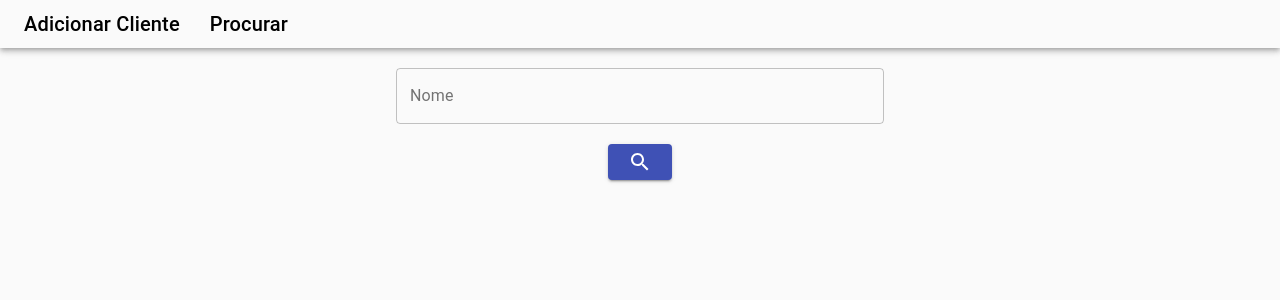
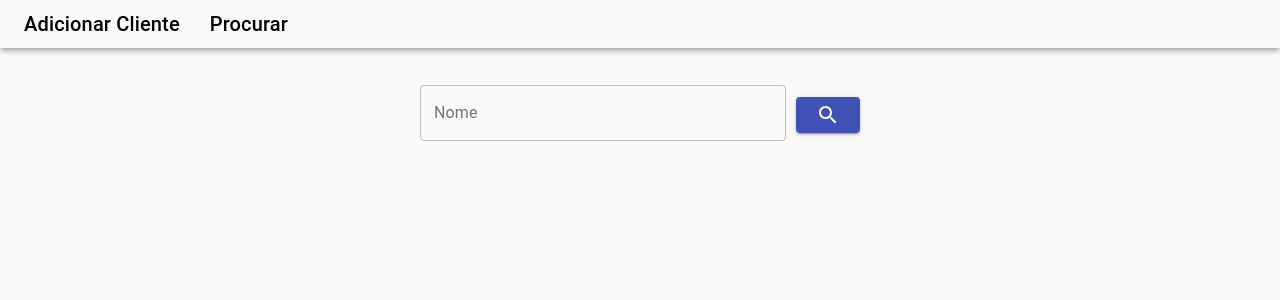
Before and after one commit to PZenha/c-terapias-webapp, a React (Create React App) app: page /clients-list in a window 1280 px wide. Shown: the top 300 px of the page. Built offline with nearby package versions, Linux system fonts and the light colour scheme.

Commit message:
Table now implemented, missing query confirmation

```diff
--- a/package.json
+++ b/package.json
@@ -30,7 +30,7 @@
     "yup": "^0.29.3"
   },
   "scripts": {
-    "start": "react-scripts start",
+    "dev": "react-scripts start",
     "build": "react-scripts build",
     "test": "react-scripts test",
     "eject": "react-scripts eject",
--- a/src/graphql/client.ts
+++ b/src/graphql/client.ts
@@ -1,6 +1,20 @@
-import { ApolloClient, InMemoryCache } from '@apollo/client';
+import { ApolloClient, InMemoryCache, DefaultOptions } from '@apollo/client';
+
+const defaultOptions: DefaultOptions = {
+  watchQuery: {
+    fetchPolicy: 'no-cache',
+    errorPolicy: 'ignore',
+  },
+  query: {
+    fetchPolicy: 'no-cache',
+    errorPolicy: 'all',
+  },
+}
 
 export const client = new ApolloClient({
   uri: 'http://127.0.0.1:5000/graphql',
-  cache: new InMemoryCache(),
+  cache: new InMemoryCache({
+    addTypename: false
+  }),
+  defaultOptions: defaultOptions
 });
--- a/src/graphql/mutations/add-client.ts
+++ b/src/graphql/mutations/add-client.ts
@@ -1,22 +1,8 @@
 import { useMutation, gql } from '@apollo/client'
 import { useState } from 'react'
 import { client as ApolloClient } from '../client'
+import { IClient } from '../../types'
 
-export interface IClient {
-  name?: string
-  dob?: Date
-  email?: string
-  phone?: string
-  gender: 'MALE' | 'FEMALE'
-  address?: {
-    city?: string
-    zipcode?: string
-    street?: string
-  }
-  created_at?: Date
-  advisedBy?: string
-  observation?: string
-}
 
 interface IClientVariables {
   client: IClient
--- /dev/null
+++ b/src/graphql/mutations/update-client.ts
@@ -0,0 +1,27 @@
+import { client as ApolloClient } from '../client'
+import { gql } from '@apollo/client'
+import { IClient,IUpdateClientInput } from '../../types'
+
+interface ClientInput {
+  client: IUpdateClientInput
+}
+
+export const EDIT_CLIENT = gql`
+  mutation editClient($client: ClientInput) {
+    editClient(client: $client) {
+      _id
+    }
+  }
+`
+
+export async function MutationUpdateClient(client: IClient) {
+  const newClient: ClientInput = {
+    client: client
+  }
+  console.log(`newClient: ${JSON.stringify(newClient,null,2)}`)
+  const res = await ApolloClient.mutate<IClient, ClientInput>({
+    mutation: EDIT_CLIENT,
+    variables: newClient,
+  })
+  return res
+}
--- a/src/graphql/queries/search-client.ts
+++ b/src/graphql/queries/search-client.ts
@@ -1,10 +1,11 @@
 import { client as ApolloClient } from '../client'
 import { gql } from '@apollo/client'
-import { IClient } from '../mutations/add-client'
+import { IClient } from '../../types'
 
 export const SEARCH_CLIENT = gql`
   query searchClients($name: String) {
     searchClients(name: $name) {
+      _id
       name
       dob
       email
@@ -16,7 +17,6 @@ export const SEARCH_CLIENT = gql`
         street
       }
       advisedBy
-      created_at
     }
   }
 `
--- a/src/layout/main-layout.tsx
+++ b/src/layout/main-layout.tsx
@@ -1,7 +1,5 @@
-import React, { FC } from 'react';
-import { RouteProps, Link } from 'react-router-dom';
-import { AppBar, Toolbar, Typography } from '@material-ui/core';
-import { createStyles, makeStyles, Theme } from '@material-ui/core/styles';
+import React from 'react';
+import { RouteProps } from 'react-router-dom';
 import NavBar from '../components/navbar';
 
 const MainLayout = (Component: React.ComponentType<any>) => ({
--- a/src/pages/clients-list/index.tsx
+++ b/src/pages/clients-list/index.tsx
@@ -1,25 +1,24 @@
-import React, { FC, useState } from 'react'
+import React, { FC, useEffect, useState } from 'react'
 import { TextField, Button } from '@material-ui/core'
 import SearchIcon from '@material-ui/icons/Search'
 import MaterialTable, { Column } from 'material-table'
 import MainLayout from '../../layout/main-layout'
 import { Formik } from 'formik'
-import { Search } from '@material-ui/icons'
 import {
   getClient,
   ISearchRes,
 } from '../../graphql/queries/search-client'
-import { IClient } from '../../graphql/mutations/add-client'
+import { IClient } from '../../types'
+import { MutationUpdateClient } from '../../graphql/mutations/update-client'
+import './list.scss'
 
 interface IProps {
   data: ISearchRes
 }
 
 interface TableState {
-  columns: Array<Column<IClient>>
   data: IClient[]
 }
-
 export const SearchClients: FC = () => {
   const [data, setData] = useState<ISearchRes>()
   return (
@@ -31,9 +30,7 @@ export const SearchClients: FC = () => {
           }}
           onSubmit={async (values, { setSubmitting }) => {
             const res = await getClient(values.name)
-            console.log(JSON.stringify(res.data, null, 2))
             setData(res.data)
-            console.log(values.name)
           }}
         >
           {({
@@ -46,6 +43,8 @@ export const SearchClients: FC = () => {
             isSubmitting,
           }) => (
             <form onSubmit={handleSubmit}>
+              <div className="search-wraper">
+              <div className="text-input">
               <TextField
                 name="name"
                 value={values.name}
@@ -54,8 +53,10 @@ export const SearchClients: FC = () => {
                 id="name"
                 label="Nome"
                 variant="outlined"
+                style={{width: '100%'}}
               />
-              <div className="submit-buttin">
+               </div>
+              <div className="submit-button">
                 <Button
                   type="submit"
                   variant="contained"
@@ -63,6 +64,7 @@ export const SearchClients: FC = () => {
                 >
                   <SearchIcon />
                 </Button>
+              </div>
               </div>
             </form>
           )}
@@ -75,36 +77,42 @@ export const SearchClients: FC = () => {
 }
 
 const Table: FC<IProps> = (props: { data: ISearchRes }) => {
-  const editableData = props.data.searchClients.map((o) => ({ ...o }))
-  const [state, setState] = useState<TableState>({
-    columns: [
-      { title: 'Nome', field: 'name' },
-      { title: 'Data de Nascimento', field: 'dob', type: 'date' },
-      { title: 'email', field: 'email' },
-      { title: 'Contacto', field: 'phone' },
-      { title: 'Género', field: 'gender' },
-      { title: 'Cidade', field: 'address.city' },
-      { title: 'Morada', field: 'address.street' },
-      { title: 'Codigo postal', field: 'address.zipcode' },
-      { title: 'Recomendação', field: 'advisedBy' },
-    ],
-    data: editableData,
-  })
+  const editableData = props.data.searchClients.map((client) => ({ ...client }))
+  const [state, setState] = useState<TableState>({data: editableData})
 
+  useEffect(() => {
+    setState({data: editableData})
+  },[editableData.length])
+  console.log(`state: ${JSON.stringify(state,null,2)}`)
   return (
     <>
+    <div className='table'>
       <MaterialTable
         title="Tabela de clientes"
-        columns={state.columns}
+        columns={[
+          { title: 'Nome', field: 'name' },
+          { title: 'Data de Nascimento', field: 'dob', type: 'date' },
+          { title: 'e-mail', field: 'email' },
+          { title: 'Contacto', field: 'phone' },
+          { title: 'Cidade', field: 'address.city' },
+          { title: 'Morada', field: 'address.street' },
+          { title: 'Codigo postal', field: 'address.zipcode' },
+          { title: 'Recomendação', field: 'advisedBy' },
+        ]}
         data={state.data}
         editable={{
           onRowUpdate: (newData, oldData) =>
             new Promise((resolve) => {
-              setTimeout(() => {
+              setTimeout(async () => {
                 resolve()
                 if (oldData) {
+                  console.log(
+                    `newData: ${JSON.stringify(newData, null, 2)}`,
+                  )
+                  await MutationUpdateClient(newData)
                   setState((prevState) => {
                     const data = [...prevState.data]
+                    console.log(`data: ${JSON.stringify(data,null,2)}`)
                     data[data.indexOf(oldData)] = newData
                     return { ...prevState, data }
                   })
@@ -124,6 +132,7 @@ const Table: FC<IProps> = (props: { data: ISearchRes }) => {
             }),
         }}
       />
+      </div>
     </>
   )
 }
--- /dev/null
+++ b/src/pages/clients-list/list.scss
@@ -0,0 +1,24 @@
+.table {
+    margin: 20px;
+}
+
+.search-wraper {
+    display: flex;
+    flex-wrap: nowrap;
+    justify-content: center;
+    align-items: center;
+    width: 100%;
+
+}
+
+.text-input {
+    display: flex;
+
+    width: 30%;
+    align-items: center;
+    padding-top: 17px;;
+}
+
+.submit-button {
+    padding-left: 10px;
+}
--- /dev/null
+++ b/src/types.ts
@@ -0,0 +1,33 @@
+export interface IClient {
+  _id?: string
+  name?: string
+  dob?: Date
+  email?: string
+  phone?: string
+  gender: 'MALE' | 'FEMALE'
+  address?: {
+    city?: string
+    zipcode?: string
+    street?: string
+  }
+  created_at?: Date
+  advisedBy?: string
+  observation?: string
+}
+
+
+export interface IUpdateClientInput {
+  _id?: string
+  name?: string
+  dob?: Date
+  email?: string
+  phone?: string
+  gender: 'MALE' | 'FEMALE'
+  address?: {
+    city?: string
+    zipcode?: string
+    street?: string
+  }
+  advisedBy?: string
+  observation?: string
+}
```
